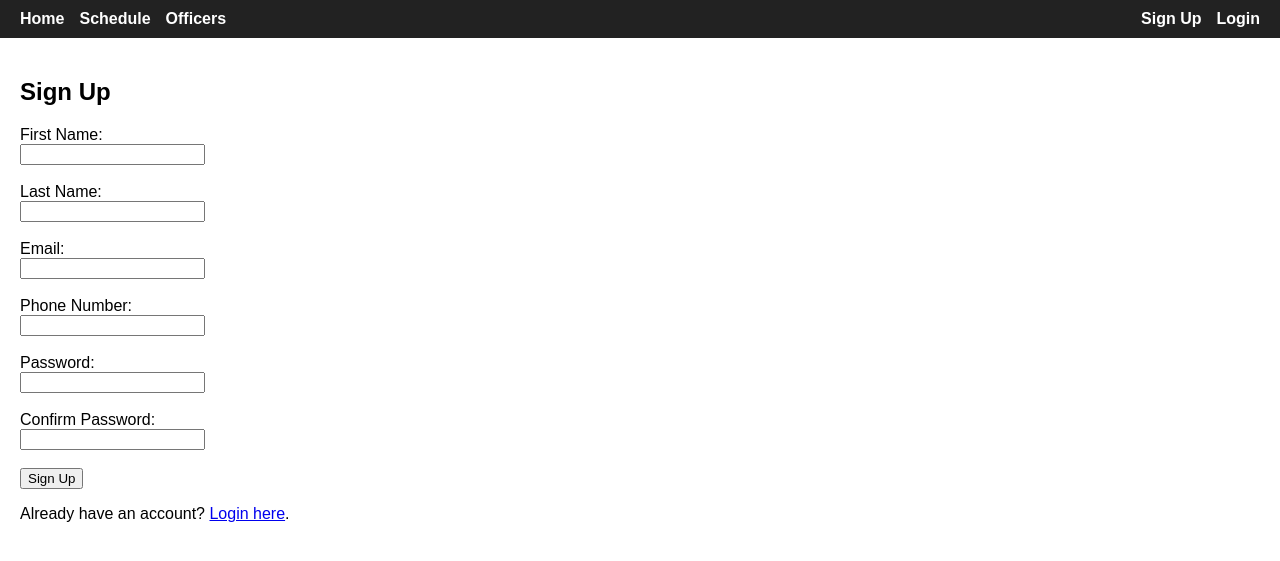
After one commit to ucgmae47/skating_site, a Flask app: page /signup in a window 1280 px wide. The commit adds this page. Shown: the top 561 px of the page. Run offline with Flask 3, Linux system fonts and the light colour scheme.

Commit message:
user signup and login added

```diff
--- a/app.py
+++ b/app.py
@@ -1,11 +1,31 @@
 from flask import Flask, render_template
 from flask_sqlalchemy import SQLAlchemy
+from werkzeug.security import generate_password_hash, check_password_hash
+from flask import request, redirect, url_for, flash, session
 
 app = Flask(__name__)
 app.config["SQLALCHEMY_DATABASE_URI"] = "sqlite:///skating.db"
 app.config["SQLALCHEMY_TRACK_MODIFICATIONS"] = False
+app.secret_key = "ucgmae47"
 
 db = SQLAlchemy(app)
+
+class User(db.Model):
+    id = db.Column(db.Integer, primary_key=True)
+    first_name = db.Column(db.String(100), nullable=False)
+    last_name = db.Column(db.String(100), nullable=False)
+    email = db.Column(db.String(120), unique=True, nullable=False)
+    phone = db.Column(db.String(20), nullable=True)
+    password_hash = db.Column(db.String(128), nullable=False)
+
+    def set_password(self, password):
+        self.password_hash = generate_password_hash(password)
+
+    def check_password(self, password):
+        return check_password_hash(self.password_hash, password)
+
+    def __repr__(self):
+        return f'id: {self.id}, name: {self.first_name} {self.last_name}, email: {self.email}, phone: {self.phone}'
 
 class Event(db.Model):
     id = db.Column(db.Integer, primary_key=True)
@@ -44,7 +64,46 @@ def schedule():
 def officers():
     return render_template("officers.html", officers=load_officers())
 
+@app.route("/signup", methods=["GET", "POST"])
+def signup():
+    if request.method == "POST":
+        first_name = request.form.get("first-name")
+        last_name = request.form.get("last-name")
+        email = request.form.get("email")
+        phone = request.form.get("phone")
+        password = request.form.get("password")
+        confirm_password = request.form.get("confirm_password")
+
+        if password != confirm_password:
+            flash("Passwords do not match.", "error")
+        elif User.query.filter_by(email=email).first():
+            flash("Email already registered.", "error")
+        else:
+            new_user = User(first_name=first_name, last_name=last_name, email=email, phone=phone)
+            new_user.set_password(password)
+            db.session.add(new_user)
+            db.session.commit()
+            return redirect(url_for("login"))
+
+    return render_template("signup.html")
+
+@app.route("/login", methods=["GET", "POST"])
+def login():
+    if request.method == "POST":
+        email = request.form.get("email")
+        password = request.form.get("password")
+
+        user = User.query.filter_by(email=email).first()
+
+        if user is None:
+            flash("No account found with that email.", "error")
+        elif not user.check_password(password):
+            flash("Incorrect password.", "error")
+        else:
+            session['user_id'] = user.id
+            return redirect(url_for("home"))
+
+    return render_template("login.html")
+
 if __name__ == "__main__":
     app.run(host="0.0.0.0", port=8000)
-
-HELLO
--- a/templates/layout.html
+++ b/templates/layout.html
@@ -15,8 +15,8 @@
     	        <a href="{{ url_for('officers') }}">Officers</a>
 	    </div>
 	    <div class="right-links">
-	        <a href="#">Sign Up</a>
-	        <a href="#">Login</a>
+	        <a href="{{ url_for('signup') }}">Sign Up</a>
+	        <a href="{{ url_for('login') }}">Login</a>
 	    </div>
         </nav>
     </header>
--- /dev/null
+++ b/templates/signup.html
@@ -0,0 +1,41 @@
+{% extends "layout.html" %}
+
+{% block title %}Sign Up - Athens Skating Club{% endblock %}
+
+{% block content %}
+<h2>Sign Up</h2>
+
+<!-- Flashed messages -->
+{% with messages = get_flashed_messages(with_categories=true) %}
+  {% if messages %}
+    {% for category, message in messages %}
+      <div class="flash {{ category }}" style="color: {% if category == 'error' %}red{% else %}green{% endif %};">
+        {{ message }}
+      </div>
+    {% endfor %}
+  {% endif %}
+{% endwith %}
+
+<form method="POST" action="{{ url_for('signup') }}">
+    <label for="first-name">First Name:</label><br>
+    <input type="text" name="first-name" required><br><br>
+
+    <label for="last-name">Last Name:</label><br>
+    <input type="text" name="last-name" required><br><br>
+
+    <label for="email">Email:</label><br>
+    <input type="email" name="email" required><br><br>
+
+    <label for="phone">Phone Number:</label><br>
+    <input type="text" name="phone"><br><br>
+
+    <label for="password">Password:</label><br>
+    <input type="password" name="password" required><br><br>
+
+    <label for="confirm_password">Confirm Password:</label><br>
+    <input type="password" name="confirm_password" required><br><br>
+
+    <input type="submit" value="Sign Up">
+</form>
+<p>Already have an account? <a href="{{ url_for('login') }}">Login here</a>.</p>
+{% endblock %}
```
Also changed, not shown: templates/login.html (added, +28 -0 lines).
